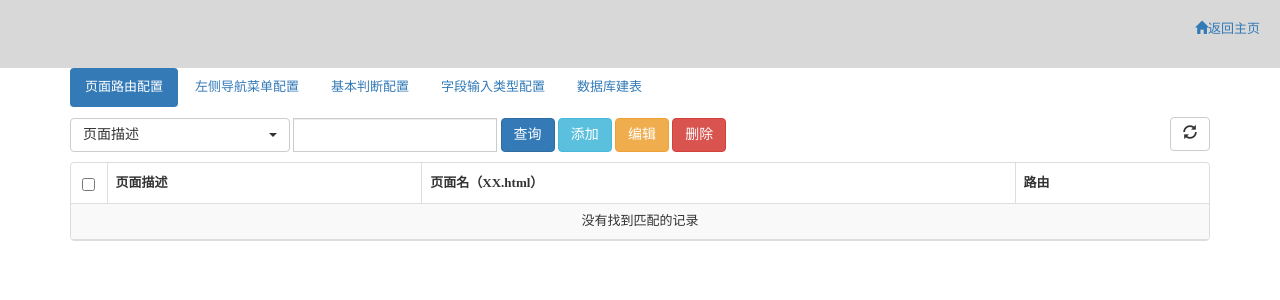
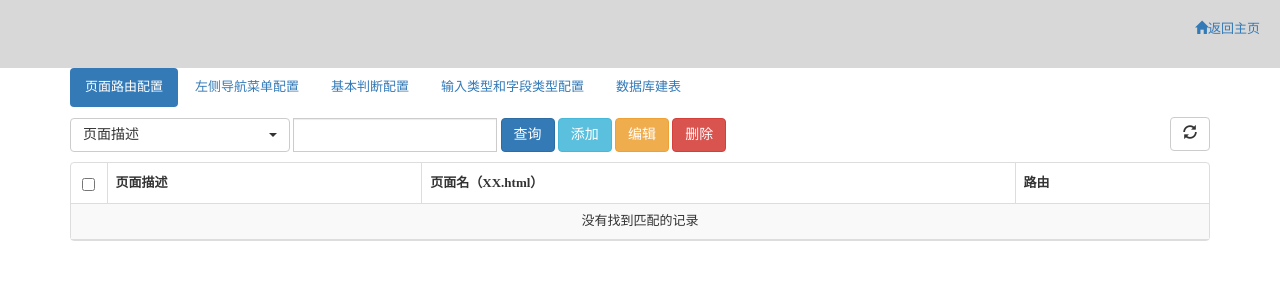
Before and after one commit to zhouchangxiang/MIS, a Flask app: template templates/main/config.html in a window 1280 px wide. Shown: the top 300 px of the page. Run offline with Flask 2, Linux system fonts and the light colour scheme; the template is opened without the code that fills it, so the values that code supplies are empty; some libraries are stand-ins or nearby versions.

Commit message:
no message

```diff
--- a/templates/main/config.html
+++ b/templates/main/config.html
@@ -26,7 +26,7 @@
                 <li role="presentation" class="active"><a href="#pageconfig" aria-controls="pageconfig" role="tab" data-toggle="tab">页面路由配置</a></li>
                 <li role="presentation"><a href="#navconfig" aria-controls="navconfig" role="tab" data-toggle="tab">左侧导航菜单配置</a></li>
                 <li role="presentation"><a href="#ISFlagconfig" aria-controls="ISFlagconfig" role="tab" data-toggle="tab">基本判断配置</a></li>
-                <li role="presentation"><a href="#InputTypeconfig" aria-controls="InputTypeconfig" role="tab" data-toggle="tab">字段输入类型配置</a></li>
+                <li role="presentation"><a href="#InputTypeconfig" aria-controls="InputTypeconfig" role="tab" data-toggle="tab">输入类型和字段类型配置</a></li>
                 <li role="presentation"><a href="#databaseconfig" aria-controls="databaseconfig" role="tab" data-toggle="tab">数据库建表</a></li>
             </ul>
             <div class="tab-content">
@@ -501,12 +501,14 @@
                                             <label for="Edittype" class="col-sm-3 control-label">输入类型</label>
                                             <div class="col-sm-9">
                                                 <select id="Edittype" class="selectpicker"></select>
+                                                <span class="text-muted">不做添加修改操作，忽略此项</span>
                                             </div>
                                         </div>
                                         <div class="form-group">
                                             <label for="Downtable" class="col-sm-3 control-label">下拉框的数据表</label>
                                             <div class="col-sm-9">
                                                 <select id="Downtable" class="selectpicker"></select>
+                                                <span class="text-muted">输入类型不为下拉框，忽略此项</span>
                                             </div>
                                         </div>
                                         <div class="form-group">
```
